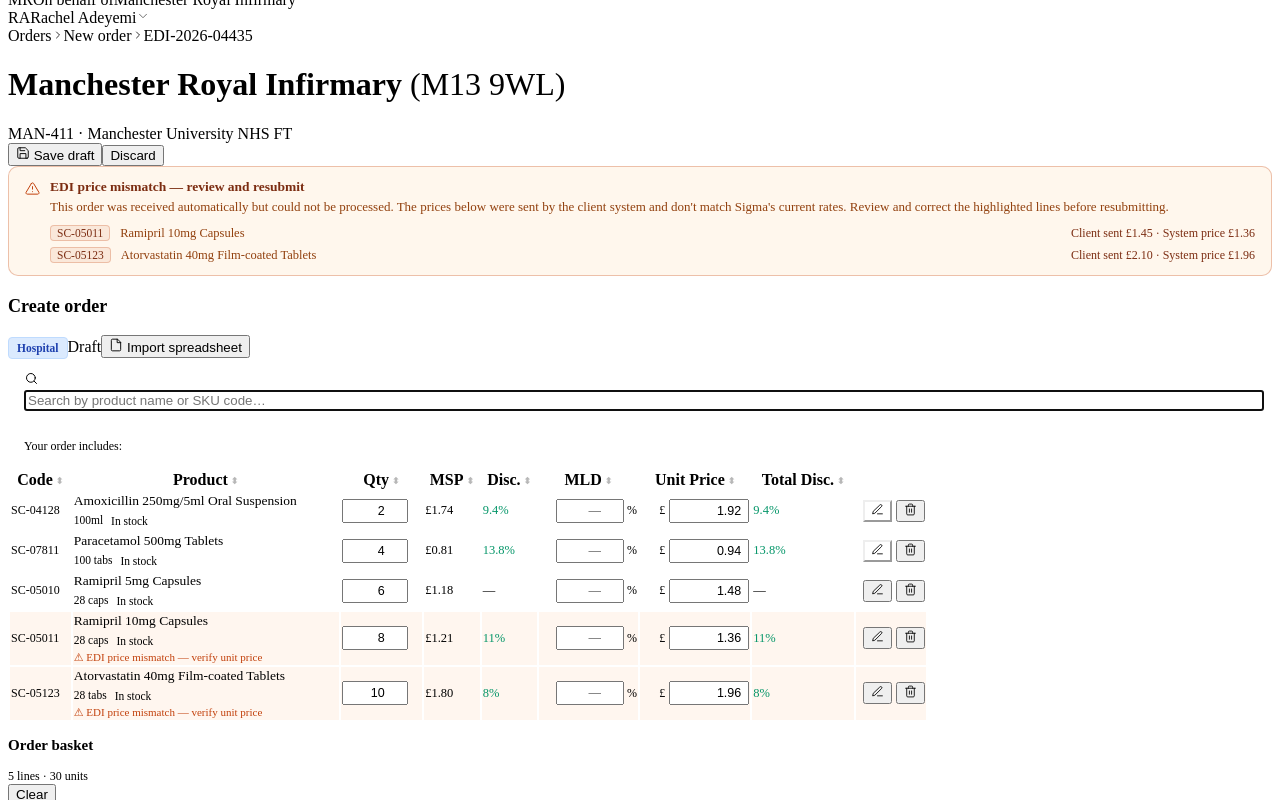
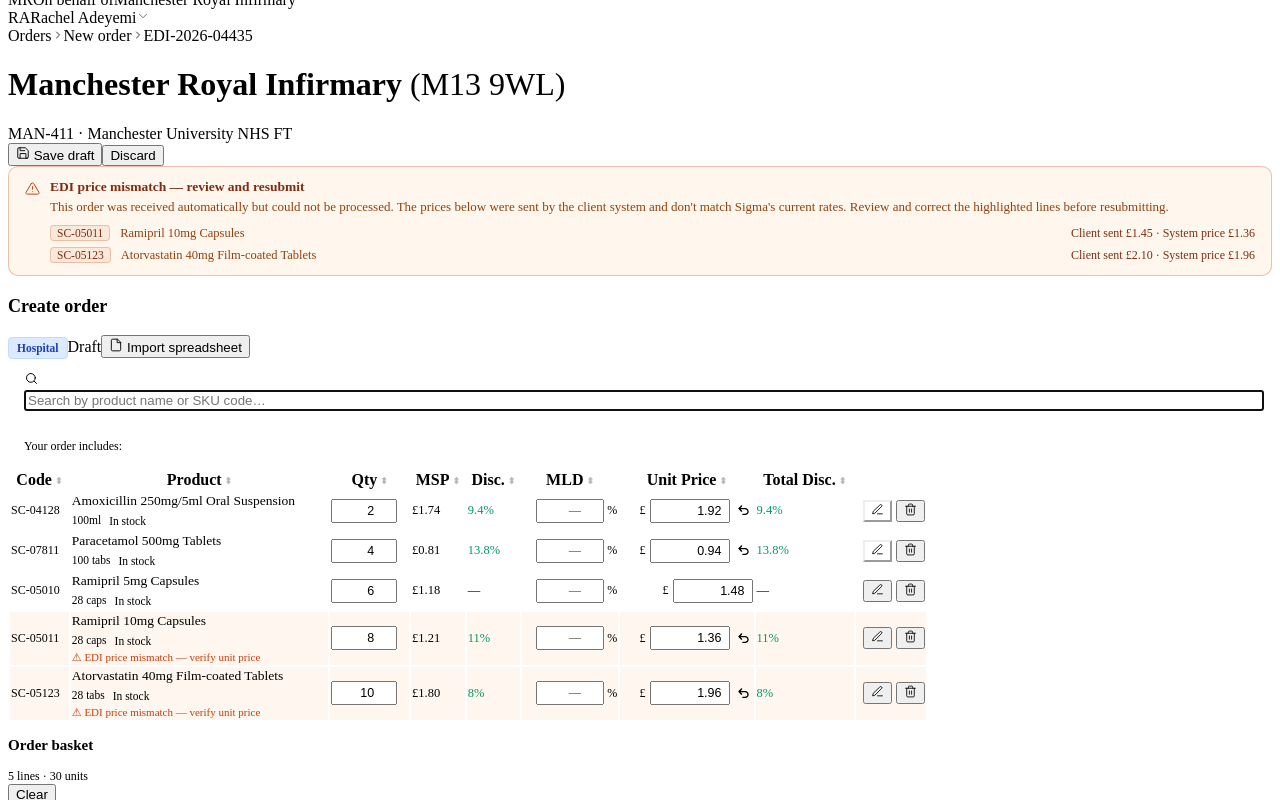
Before and after one commit to mikec78uk/sigma, a React (Vite) app in the folder app/: page / in a window 1280 px wide. Both pictures are taken after a click on the element 520 px from the left and 843 px from the top of the page. Shown: the part 55-855 px from the top of the page. Built offline with nearby package versions, Linux system fonts and the light colour scheme; the HTML template or start-up script is replaced by a standard one.

Commit message:
Unit Price Undo

```diff
--- a/app/src/components/Icon.jsx
+++ b/app/src/components/Icon.jsx
@@ -33,6 +33,7 @@
     case 'lock':          return <svg {...props}><rect x="4" y="11" width="16" height="10" rx="2"/><path d="M8 11V7a4 4 0 0 1 8 0v4"/></svg>
     case 'save':          return <svg {...props}><path d="M19 21H5a2 2 0 0 1-2-2V5a2 2 0 0 1 2-2h11l5 5v11a2 2 0 0 1-2 2Z"/><path d="M17 21v-8H7v8M7 3v5h8"/></svg>
     case 'download':      return <svg {...props}><path d="M21 15v4a2 2 0 0 1-2 2H5a2 2 0 0 1-2-2v-4"/><polyline points="7 10 12 15 17 10"/><line x1="12" y1="15" x2="12" y2="3"/></svg>
+    case 'undo':          return <svg width={size} height={size} viewBox="0 0 20 20" fill="currentColor" stroke="none" className={className} style={style}><path d="M5.53492 6.05H12.5C15.5376 6.05 18 8.51243 18 11.55C18 14.5876 15.5376 17.05 12.5 17.05H8.99731C8.44503 17.05 7.99731 16.6023 7.99731 16.05C7.99731 15.4977 8.44503 15.05 8.99731 15.05H12.5C14.433 15.05 16 13.483 16 11.55C16 9.617 14.433 8.05 12.5 8.05H5.53492L7.79246 10.3075C8.20251 10.7176 8.20251 11.3824 7.79246 11.7925C7.38241 12.2025 6.71759 12.2025 6.30754 11.7925L2.30754 7.79246C1.89749 7.38241 1.89749 6.71759 2.30754 6.30754L6.30754 2.30754C6.71759 1.89749 7.38241 1.89749 7.79246 2.30754C8.20251 2.71759 8.20251 3.38241 7.79246 3.79246L5.53492 6.05Z"/></svg>
     default:              return null
   }
 }
--- a/app/src/screens/BuildOrder/QuickEntryPanel.jsx
+++ b/app/src/screens/BuildOrder/QuickEntryPanel.jsx
@@ -38,6 +38,7 @@
   const [openNotes, setOpenNotes] = useState({})
   const [editingUnit, setEditingUnit] = useState({})
   const [hoveredNote, setHoveredNote] = useState(null)
+  const [hoveredReset, setHoveredReset] = useState(null)
   const inputRef = useRef(null)
   const dropFileRef = useRef(null)
   const variantRefs = useRef({})
@@ -532,7 +533,13 @@
                         </div>
                       </td>
                       {/* Unit Price — editable */}
-                      <td className="right" style={{ minWidth: 88 }}>
+                      {(() => {
+                        const mldPct = parseFloat(l.mld) || 0
+                        const calculatedUnit = Math.round((l.listPrice || l.msp) * (1 - ((l.discount || 0) + mldPct) / 100) * 100) / 100
+                        const liveVal = unitDraft !== undefined ? parseFloat(unitDraft) : l.unit
+                        const unitChanged = Math.abs((isNaN(liveVal) ? l.unit : liveVal) - calculatedUnit) > 0.001
+                        return (
+                          <td className="right" style={{ minWidth: 100 }}>
                             <div style={{ display: 'flex', flexDirection: 'column', alignItems: 'flex-end' }}>
                               <div style={{ display: 'flex', alignItems: 'center', gap: 4 }}>
                                 <span style={{ fontSize: 12, color: 'var(--ink-3)' }}>£</span>
@@ -544,6 +551,33 @@
                                   onFocus={() => startEditUnit(l.lineId, l.unit)}
                                   onBlur={() => commitUnit(l)}
                                 />
+                                {unitChanged && (
+                                  <div style={{ position: 'relative', flexShrink: 0 }}>
+                                    <button
+                                      onMouseDown={e => { e.preventDefault(); setUnit(l.lineId, calculatedUnit); setEditingUnit(prev => { const { [l.lineId]: _, ...rest } = prev; return rest }); setHoveredReset(null) }}
+                                      onMouseEnter={() => setHoveredReset(l.lineId)}
+                                      onMouseLeave={() => setHoveredReset(null)}
+                                      style={{ background: 'none', border: 'none', padding: '2px 3px', cursor: 'pointer', color: hoveredReset === l.lineId ? 'var(--ink)' : 'var(--ink-3)', lineHeight: 1, display: 'flex', alignItems: 'center' }}
+                                    >
+                                      <Icon name="undo" size={13} />
+                                    </button>
+                                    {hoveredReset === l.lineId && (
+                                      <div style={{
+                                        position: 'absolute', bottom: 'calc(100% + 6px)', right: 0, zIndex: 300,
+                                        background: 'var(--ink)', color: '#fff', fontSize: 12, lineHeight: 1.4,
+                                        padding: '5px 9px', borderRadius: 6, whiteSpace: 'nowrap',
+                                        boxShadow: '0 2px 8px rgba(0,0,0,0.18)', pointerEvents: 'none',
+                                      }}>
+                                        Reset to {fmt(calculatedUnit)}
+                                        <div style={{
+                                          position: 'absolute', top: '100%', right: 8,
+                                          borderLeft: '5px solid transparent', borderRight: '5px solid transparent',
+                                          borderTop: '5px solid var(--ink)',
+                                        }} />
+                                      </div>
+                                    )}
+                                  </div>
+                                )}
                               </div>
                               {isBelowMsp && (
                                 <div style={{ fontSize: 10.5, color: '#92400e', marginTop: 2, whiteSpace: 'nowrap' }}>
@@ -552,6 +586,8 @@
                               )}
                             </div>
                           </td>
+                        )
+                      })()}
                       {/* Total Disc. — read-only sum of catalogue discount + MLD */}
                       {(() => {
                         const mldPct = parseFloat(l.mld) || 0
```
Lines whose indentation alone changed are shown as unchanged.
